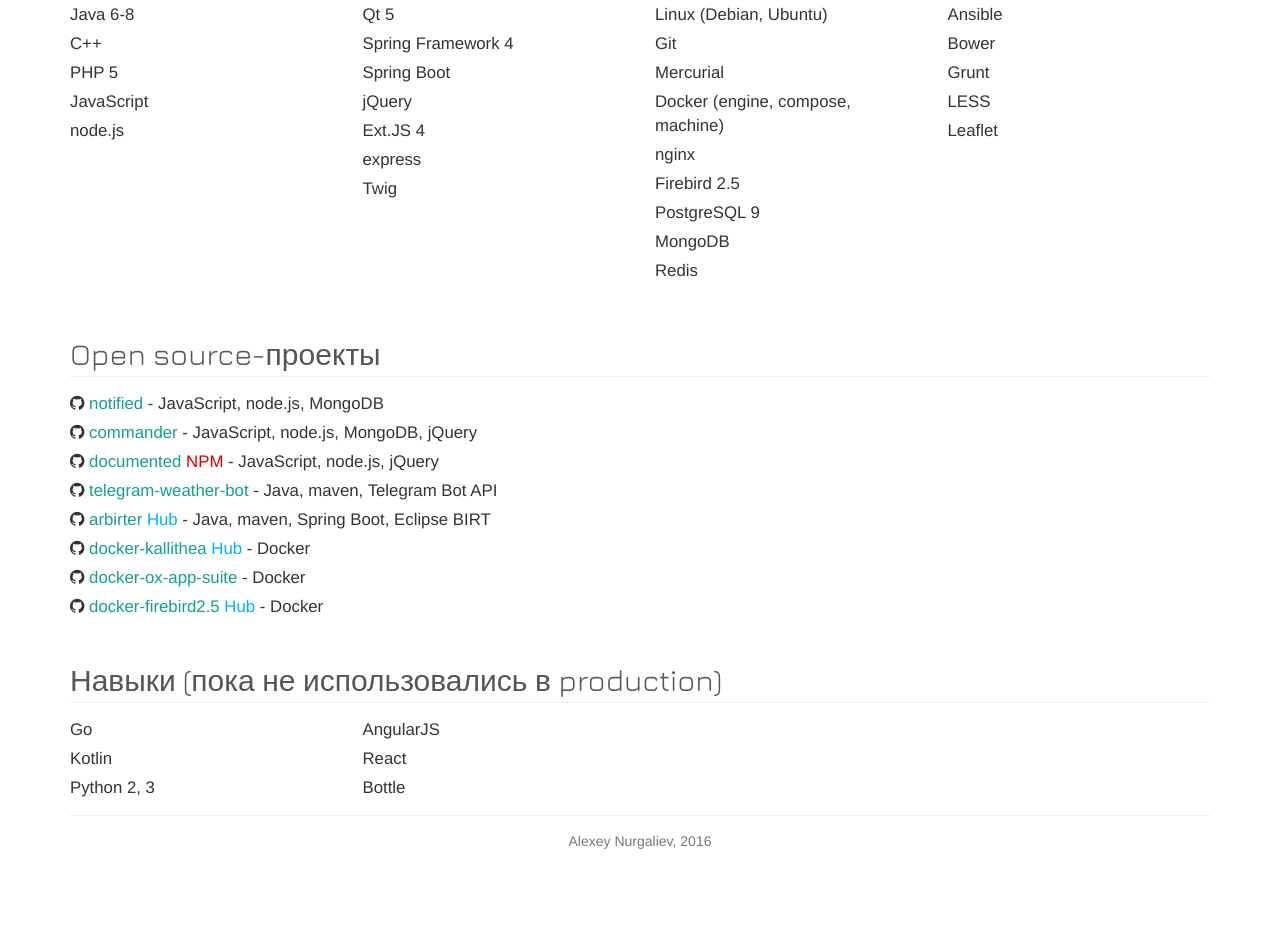
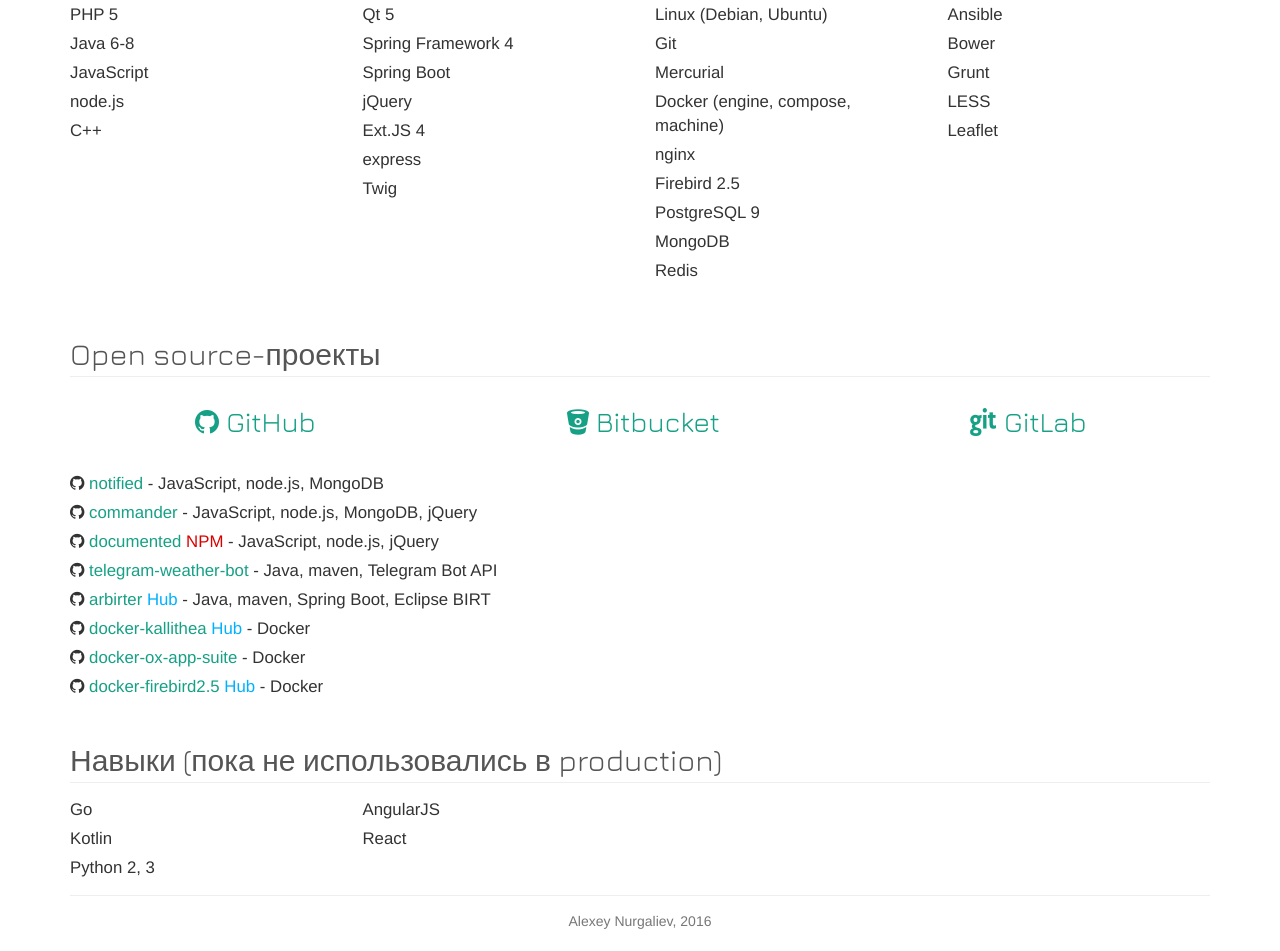
Before and after one commit to n-at/n-at.github.io, a plain HTML site: page me/index.html in a window 1280 px wide. Shown: the part 693-1644 px from the top of the page. Before the commit the page ends 1564 px from the top, so only its background shows below. Drawn offline with nearby package versions, Linux system fonts and the light colour scheme.

Commit message:
opensource links

```diff
--- a/me/css/me.css
+++ b/me/css/me.css
@@ -62,6 +62,12 @@
     color: #08c;
 }
 
+ul.opensource a {
+    font-family: 'Jura', sans-serif;
+    font-size: 2em;
+    color: #16a085;
+}
+
 .footer {
     margin-bottom: 20px;
 }
--- a/me/index.html
+++ b/me/index.html
@@ -37,11 +37,11 @@
     <div class="row">
         <div class="col-sm-3">
             <ul class="skills list-unstyled">
+                <li>PHP 5</li>
                 <li>Java 6-8</li>
-                <li>C++</li>
-                <li>PHP 5</li>
                 <li>JavaScript</li>
                 <li>node.js</li>
+                <li>C++</li>
             </ul>
         </div>
 
@@ -84,6 +84,27 @@
 
     <h2 class="section-title">Open source-проекты</h2>
     <hr>
+
+    <ul class="nav nav-pills nav-justified opensource">
+        <li>
+            <a href="https://github.com/n-at" target="_blank">
+                <i class="fa fa-github"></i> GitHub
+            </a>
+        </li>
+        <li>
+            <a href="https://bitbucket.org/n-at" target="_blank">
+                <i class="fa fa-bitbucket"></i> Bitbucket
+            </a>
+        </li>
+        <li>
+            <a href="https://gitlab.com/u/n-at" target="_blank">
+                <i class="fa fa-git"></i> GitLab
+            </a>
+        </li>
+    </ul>
+
+    <br>
+
     <ul class="list-unstyled projects">
         <li>
             <i class="fa fa-github"></i>
@@ -146,7 +167,6 @@
             <ul class="skills list-unstyled">
                 <li>AngularJS</li>
                 <li>React</li>
-                <li>Bottle</li>
             </ul>
         </div>
 
```
